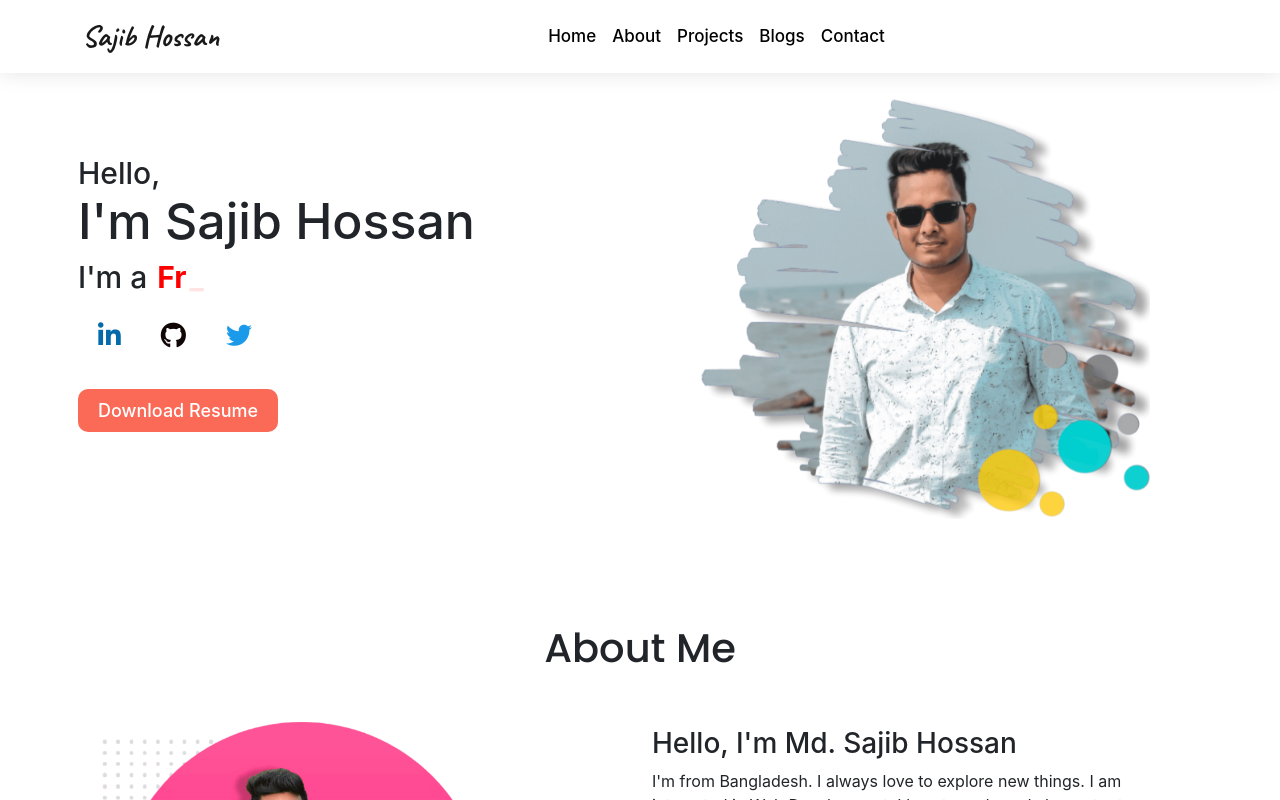
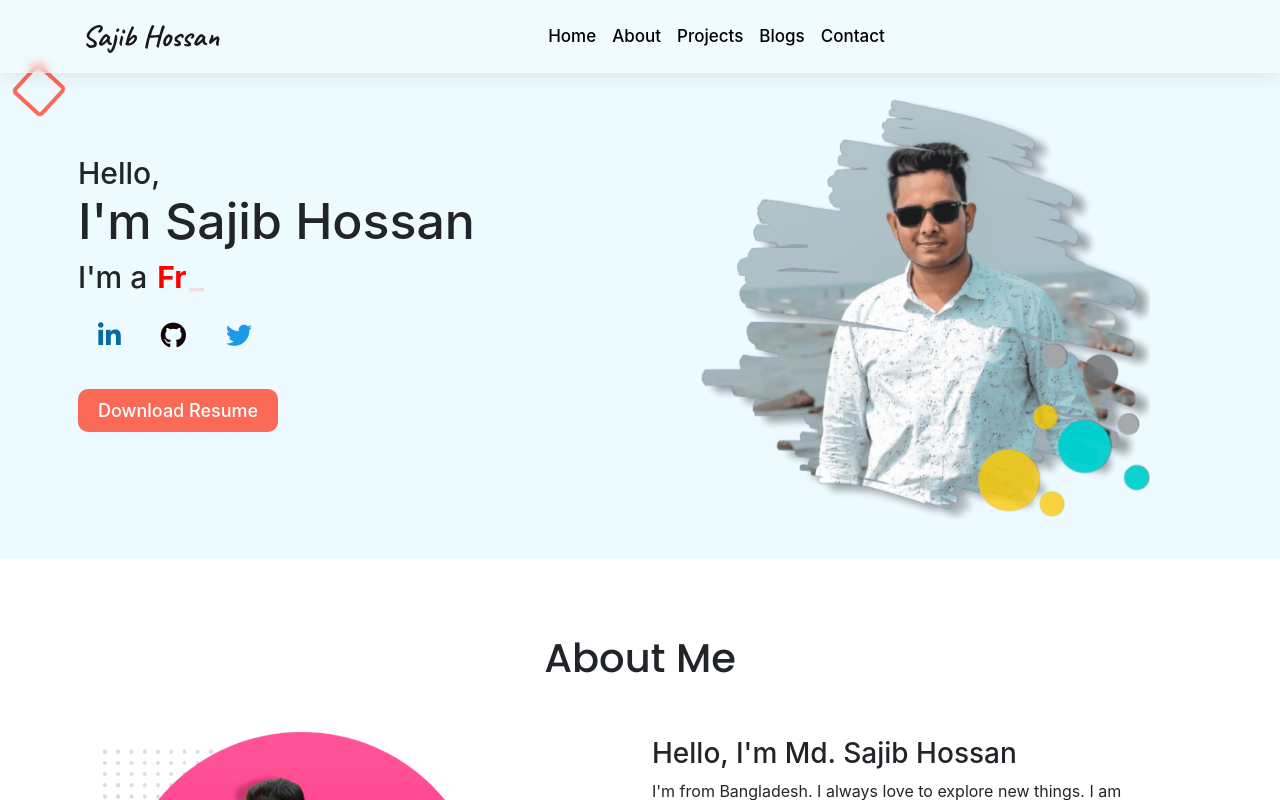
Before and after one commit to sajib-hossan1/sajib-hossan-portfolio, a React (Create React App) app: page / in a window 1280 px wide. Shown: the top 800 px of the page. Built offline with nearby package versions, Linux system fonts and the light colour scheme.

Commit message:
interface updated

```diff
--- a/src/components/Banner/Banner.css
+++ b/src/components/Banner/Banner.css
@@ -1,6 +1,9 @@
 .banner-container {
   padding-top: 50px;
-  margin-bottom: 30px;
+  /* margin-bottom: 30px; */
+  padding-bottom: 40px;
+  background: #edfaff;
+  /* transform: skewY(-12deg); */
 }
 
 .banner-text {
@@ -74,10 +77,10 @@
   width: 450px;
   animation: bannerImg 3s ease-in-out infinite;
 }
-/*
+
 .effect-wrap .effect {
   position: absolute;
-  z-index: -1;
+  z-index: 1;
 }
 
 .effect-1 {
@@ -85,17 +88,8 @@
   width: 40px;
   border: 4px solid #fb6957;
   border-radius: 5px;
-  left: 1%;
-  animation: spin 7s linear infinite;
-}
-
-.effect-2 {
-  height: 140px;
-  width: 140px;
-  border: 14px solid #fb6957;
-  border-radius: 50%;
-  top: -13%;
-  left: 43%;
+  top: 8.8%;
+  left: 1.5%;
   animation: spin 7s linear infinite;
 }
 
@@ -106,7 +100,7 @@
   100% {
     transform: rotate(360deg);
   }
-} */
+}
 
 @keyframes bannerImg {
   0%,
--- a/src/components/Footer/Footer.css
+++ b/src/components/Footer/Footer.css
@@ -1,6 +1,7 @@
 .footer-section {
   background-color: #0b0d17;
-  padding: 60px 20px;
+  padding-top: 50px;
+  padding-bottom: 10px;
   text-align: center;
 }
 
@@ -40,3 +41,9 @@
 .footer-icon .fa-twitter:hover {
   transform: translateY(-7px);
 }
+
+.copy-right-text p {
+  margin: 0;
+  margin-top: 20px;
+  color: rgb(200, 200, 200);
+}
--- a/src/components/Footer/Footer.js
+++ b/src/components/Footer/Footer.js
@@ -10,6 +10,9 @@ const Footer = () => {
                 <a href="https://github.com/sajib-hossan1"><i className="fab fa-github"></i></a>
                 <a href="https://twitter.com/mdsajibhossan14"><i className="fab fa-twitter"></i></a>
             </div>
+            <div className="copy-right-text">
+                <p>&copy; All Rights Reserved By Md. Sajib Hossan | 2022</p>
+            </div>
         </div>
     );
 };
```
